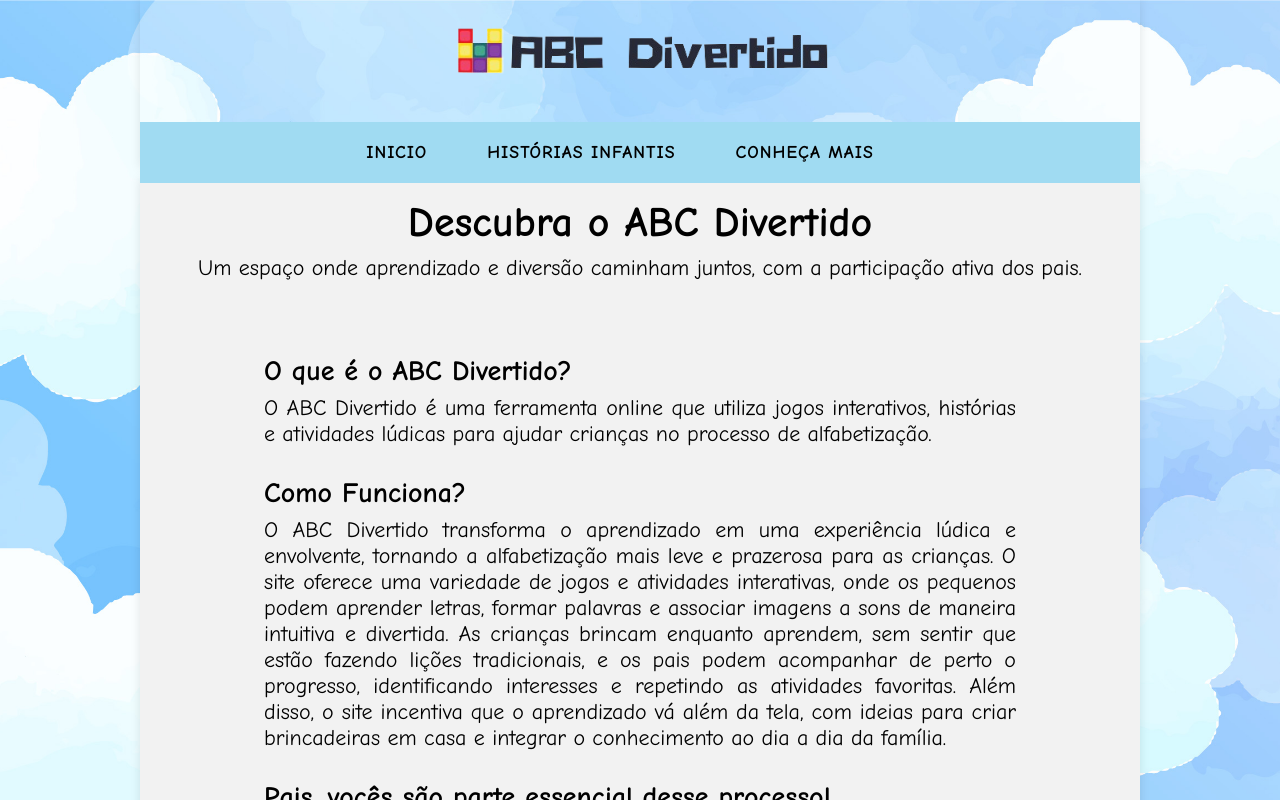
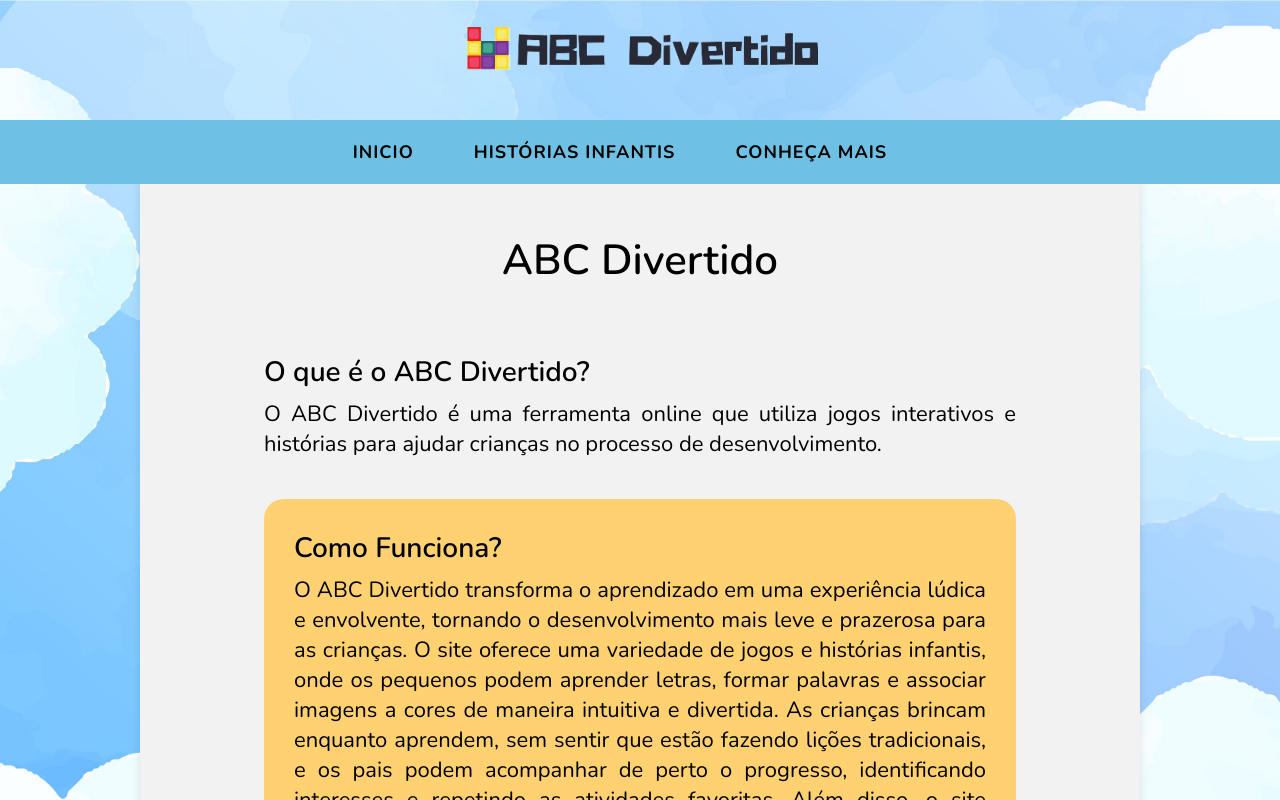
Before and after one commit to Astaphaanos/ABC-divertido, a React (Vite) app: page /conheca-mais in a window 1280 px wide. Shown: the top 800 px of the page. Built offline with nearby package versions, Linux system fonts and the light colour scheme.

Commit message:
Mudanças visuais

```diff
--- a/index.html
+++ b/index.html
@@ -5,7 +5,7 @@
     <meta name="viewport" content="width=device-width, initial-scale=1.0" />
     <link rel="preconnect" href="https://fonts.googleapis.com">
     <link rel="preconnect" href="https://fonts.gstatic.com" crossorigin>
-    <link href="https://fonts.googleapis.com/css2?family=Comic+Neue:ital,wght@0,300;0,400;0,700;1,300;1,400;1,700&family=Poppins:ital,wght@0,100;0,200;0,300;0,400;0,500;0,600;0,700;0,800;0,900;1,100;1,200;1,300;1,400;1,500;1,600;1,700;1,800;1,900&display=swap" rel="stylesheet">
+    <link href="https://fonts.googleapis.com/css2?family=Comic+Neue:ital,wght@0,300;0,400;0,700;1,300;1,400;1,700&family=Nunito:ital,wght@0,200..1000;1,200..1000&family=Poppins:ital,wght@0,100;0,200;0,300;0,400;0,500;0,600;0,700;0,800;0,900;1,100;1,200;1,300;1,400;1,500;1,600;1,700;1,800;1,900&display=swap" rel="stylesheet">
     <title>ABC Divertido</title>
   </head>
   <body>
--- a/src/components/Header/Header.css
+++ b/src/components/Header/Header.css
@@ -1,5 +1,5 @@
 header {
-    max-width: 1000px;
+    max-width: 1400px;
     margin: 0 auto;
     padding: 20px 0;
     box-shadow: 0 0 10px rgba(0, 0, 0, 0.1);
@@ -17,7 +17,7 @@ nav {
     padding: 30px;
 
     img {
-        width: 400px;
+        width: 380px;
         height: auto;
     }
 }
--- a/src/index.css
+++ b/src/index.css
@@ -1,10 +1,21 @@
 :root {
-  --cor-fundo: #A0DBF2;
+  --cor-fundo: #6EC1E4;
   --cor-letras: #000;
-  --cor-laranja: #FFD700;
+
   --cor-branca: #fff;
   --cor-branca-acinzentada: #f2f2f2;
-  --cor-btn-hover: #FFA500;
+
+  --cor-laranja: #FFA500;
+  --cor-btn-hover: #FFD700;
+
+
+  --cor-fundo-amarelo: #FFD170;
+  --cor-fundo-amarelo-claro: #FCDF9B;
+
+  --cor-roxo: #DDA0DD;
+  --cor-rosa: #FFB6C1;
+  --cor-verde: #B2F2BB;
+  --cor-vermelho: #FF6F61;
 }
 
 
@@ -16,7 +27,7 @@
 
   body {
     width: 100%;
-    font-family: "Comic Neue", serif;
+    font-family: "Nunito", serif;
     background-image: url("/images/fundo.jpg");
     background-position: center;
     background-repeat: no-repeat;
--- a/src/pages/HomePage/HomePage.css
+++ b/src/pages/HomePage/HomePage.css
@@ -1,7 +1,7 @@
 .home_container {
-    max-width: 1000px;
+    max-width: 1400px;
     margin: 0 auto;
-    padding: 30px;
+    padding: 20px;
     box-shadow: 0 10px 10px rgba(0, 0, 0, 0.1);
     background-color: var(--cor-branca-acinzentada);
 }
@@ -15,7 +15,7 @@
 
     h1 {
         font-size: 44px;
-        padding-bottom: 20px;
+        padding: 30px;
         font-weight: 700;
     }
 }
@@ -25,6 +25,7 @@
     border-radius: 30px;
     padding: 30px;
     width: 100%;
+    height: 100vh;
 
     h2 {
         font-size: 34px;
@@ -43,7 +44,7 @@
     display: grid;
     grid-template-columns: repeat(auto-fit, minmax(250px, 1fr));
     gap: 40px;
-    padding-top: 40px;
+    padding-top: 60px;
     width: 100%;
 }
 
@@ -51,6 +52,7 @@
     display: flex;
     flex-direction: column;
     align-items: center;
+    text-align: center;
 
     h3 {
         margin-top: 14px;
--- a/src/pages/HomePage/HomePage.jsx
+++ b/src/pages/HomePage/HomePage.jsx
@@ -13,8 +13,8 @@ const games = [
 
     {
         id: 2,
-        title: "Jogo da memória dos bichinhos",
-        description: "Encontre os pares de bichinhos e teste sua memória! Quem consegue lembrar mais rápido?",
+        title: "Jogo da memória dos bichos",
+        description: "Encontre os pares de bichinhos e teste sua memória!",
         image: 'https://img.icons8.com/color/400/group-of-animals.png',
         route: 'jogo-memoria',
         cor: '#E59F34'
--- a/src/pages/SobrePage/SobrePage.css
+++ b/src/pages/SobrePage/SobrePage.css
@@ -13,19 +13,33 @@
 }
 
 .cabecalho-sobre {
-    padding-bottom: 44px;
+    padding: 34px;
 
     h1 {
         font-size: 42px;
         font-weight: 600;
         text-align: center;
-        margin-bottom: 8px;
+
     }
 
     p {
         font-size: 22px;
         text-align: center;
     }
+}
+
+.info-sobre {
+    background-color: var(--cor-fundo-amarelo);
+    padding: 30px;
+    margin: 40px 0;
+    border-radius: 20px;
+}
+
+.pais-sobre {
+    background-color: var(--cor-fundo-amarelo-claro);
+    padding: 30px;
+    margin-bottom: 20px;
+    border-radius: 20px;
 }
 
 .descricao-sobre, .info-sobre, .pais-sobre {
--- a/src/pages/SobrePage/SobrePage.jsx
+++ b/src/pages/SobrePage/SobrePage.jsx
@@ -4,23 +4,22 @@ const SobrePage = () => {
     return (
         <section className='sobre-section'>
             <div className='cabecalho-sobre'>
-                <h1>Descubra o ABC Divertido</h1>
-                <p>Um espaço onde aprendizado e diversão caminham juntos, com a participação ativa dos pais.</p>
+                <h1>ABC Divertido</h1>
             </div>
 
             <div className='descricao-sobre'>
                 <h3>O que é o ABC Divertido?</h3>
-                <p>O ABC Divertido é uma ferramenta online que utiliza jogos interativos, histórias e atividades
-                lúdicas para ajudar crianças no processo de alfabetização.</p>
+                <p>O ABC Divertido é uma ferramenta online que utiliza jogos interativos e
+                histórias para ajudar crianças no processo de desenvolvimento.</p>
             </div>
 
             <div className='info-sobre'>
                 <h3>Como Funciona?</h3>
                 <p>
-                O ABC Divertido transforma o aprendizado em uma experiência lúdica e envolvente, tornando a
-                alfabetização mais leve e prazerosa para as crianças. O site oferece uma variedade de jogos e
-                atividades interativas, onde os pequenos podem aprender letras, formar palavras e associar imagens
-                a sons de maneira intuitiva e divertida. As crianças brincam enquanto aprendem, sem sentir
+                O ABC Divertido transforma o aprendizado em uma experiência lúdica e envolvente, tornando o desenvolvimento
+                mais leve e prazerosa para as crianças. O site oferece uma variedade de jogos e
+                histórias infantis, onde os pequenos podem aprender letras, formar palavras e associar imagens
+                a cores de maneira intuitiva e divertida. As crianças brincam enquanto aprendem, sem sentir
                 que estão fazendo lições tradicionais, e os pais podem acompanhar de perto o progresso,
                 identificando interesses e repetindo as atividades favoritas. Além disso, o site incentiva que o
                 aprendizado vá além da tela, com ideias para criar brincadeiras em casa e integrar o conhecimento
@@ -30,7 +29,7 @@ const SobrePage = () => {
 
             <div className='pais-sobre'>
                 <h3>Pais, vocês são parte essencial desse processo!</h3>
-                <p>A alfabetização é um momento especial que se torna ainda mais significativo com a participação
+                <p>O desenvolvimento infantil é um momento especial que se torna ainda mais significativo com a participação
                 ativa dos pais. Quando pais e filhos aprendem juntos, o processo é enriquecido, fortalecendo
                 vínculos e criando um ambiente acolhedor para o aprendizado. O ABC Divertido foi projetado para
                 ser uma ferramenta lúdica e interativa, mas a presença dos pais é essencial para potencializar
```
